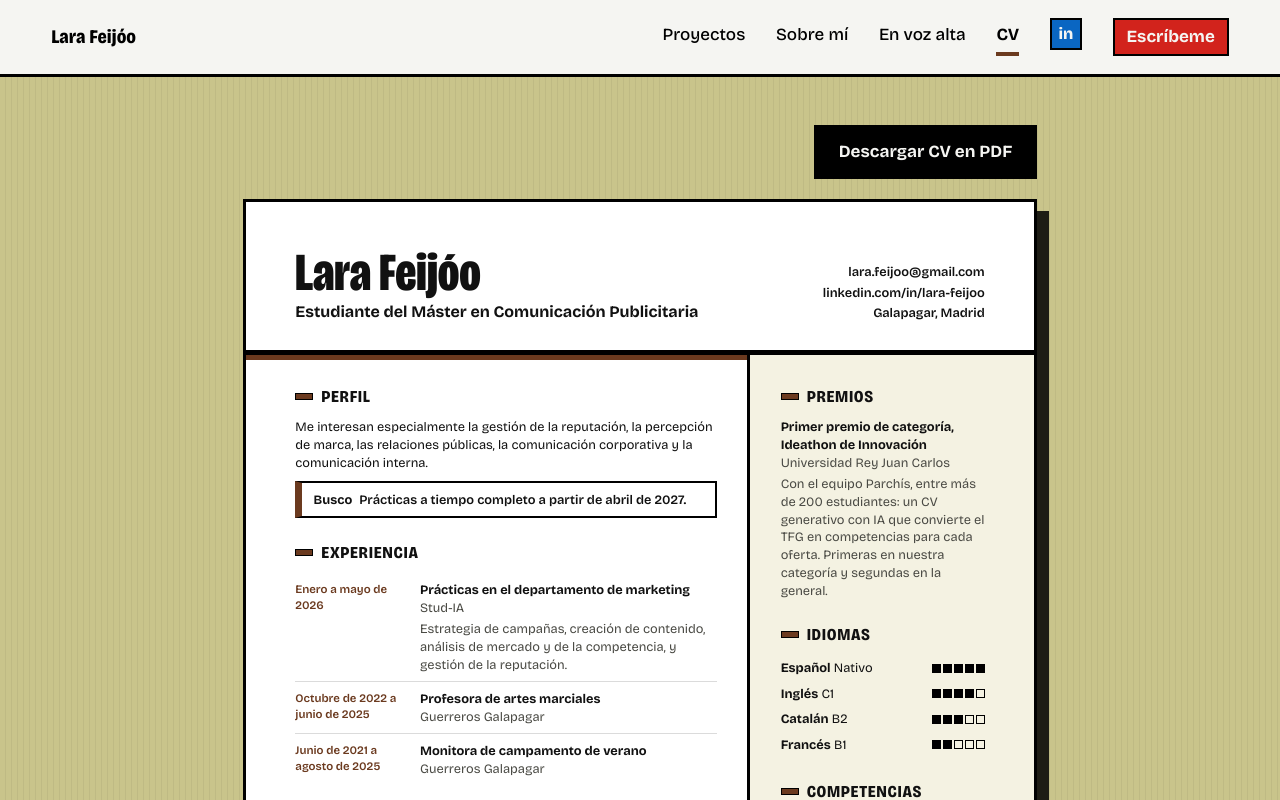
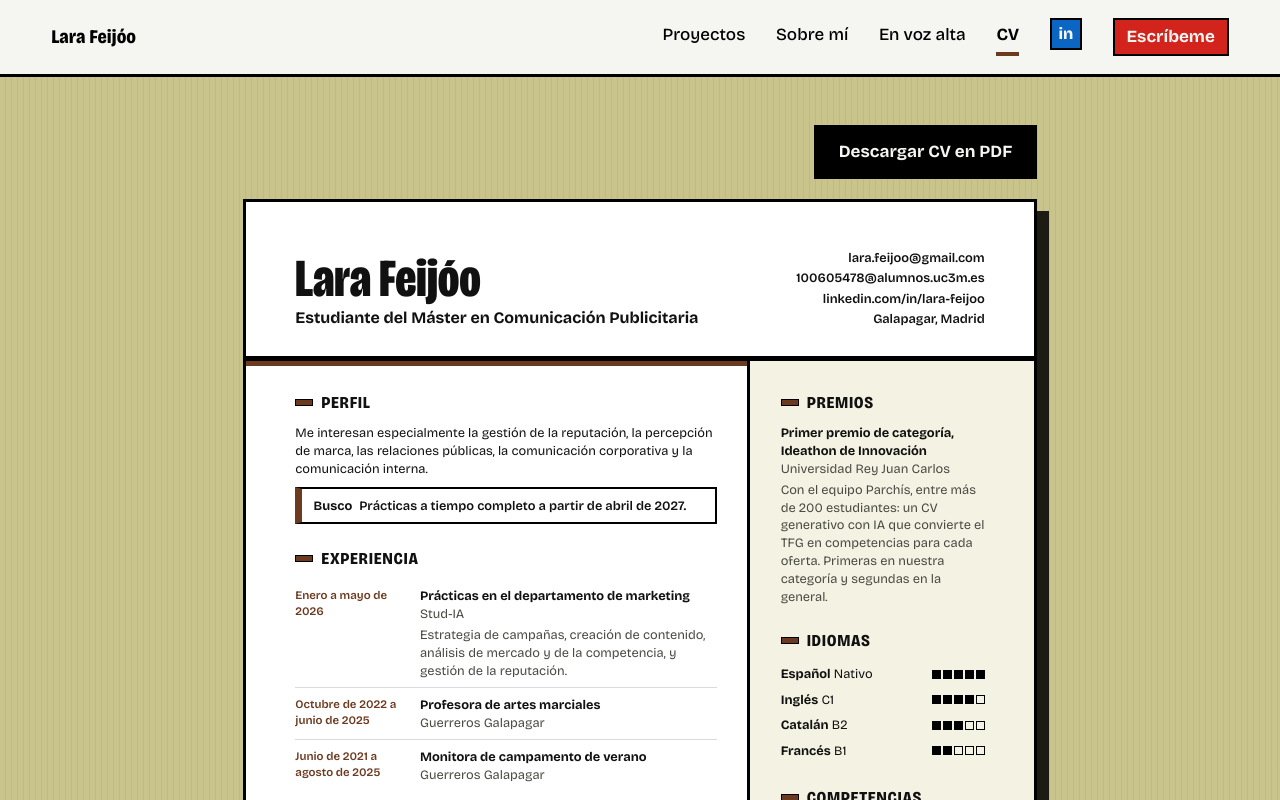
Before and after one commit to Fei461/Portfolio, a React (Vite) app: page /#/cv in a window 1280 px wide. Shown: the top 800 px of the page. Built offline with nearby package versions, Linux system fonts and the light colour scheme.

Commit message:
El CV incluye el correo de la universidad, que lo piden en las candidaturas
Co-Authored-By: Claude Opus 5.5 <noreply@anthropic.com>

```diff
--- a/src/data/perfil.ts
+++ b/src/data/perfil.ts
@@ -1,5 +1,5 @@
 // Fuente única de los datos personales (Sobre mí y CV). Origen: CV de octubre de 2026.
-// Sin teléfono, fecha de nacimiento ni correo de la universidad: la web es pública.
+// Sin teléfono ni fecha de nacimiento. El correo de la universidad solo sale en el CV.
 
 export type Hito = { periodo: string; titulo: string; lugar: string; detalle?: string };
 
@@ -11,6 +11,8 @@ export const perfil = {
   busco: "Prácticas a tiempo completo a partir de abril de 2027.",
   lugar: "Galapagar, Madrid",
   email: "lara.feijoo@gmail.com",
+  /** Solo en el CV: lo piden en las candidaturas de prácticas. */
+  emailUni: "100605478@alumnos.uc3m.es",
   linkedin: "https://www.linkedin.com/in/lara-feijoo",
 
   experiencia: [
--- a/src/pages/sobre/cv-page.tsx
+++ b/src/pages/sobre/cv-page.tsx
@@ -49,6 +49,9 @@ export function CvPage() {
           <ul className="hcv-contacto">
             <li>
               <a href={`mailto:${perfil.email}`}>{perfil.email}</a>
+            </li>
+            <li>
+              <a href={`mailto:${perfil.emailUni}`}>{perfil.emailUni}</a>
             </li>
             <li>
               <a href={perfil.linkedin} target="_blank" rel="noreferrer">
```
Also changed, not shown: 22 other files (tests, documents, lock files or other folders).
